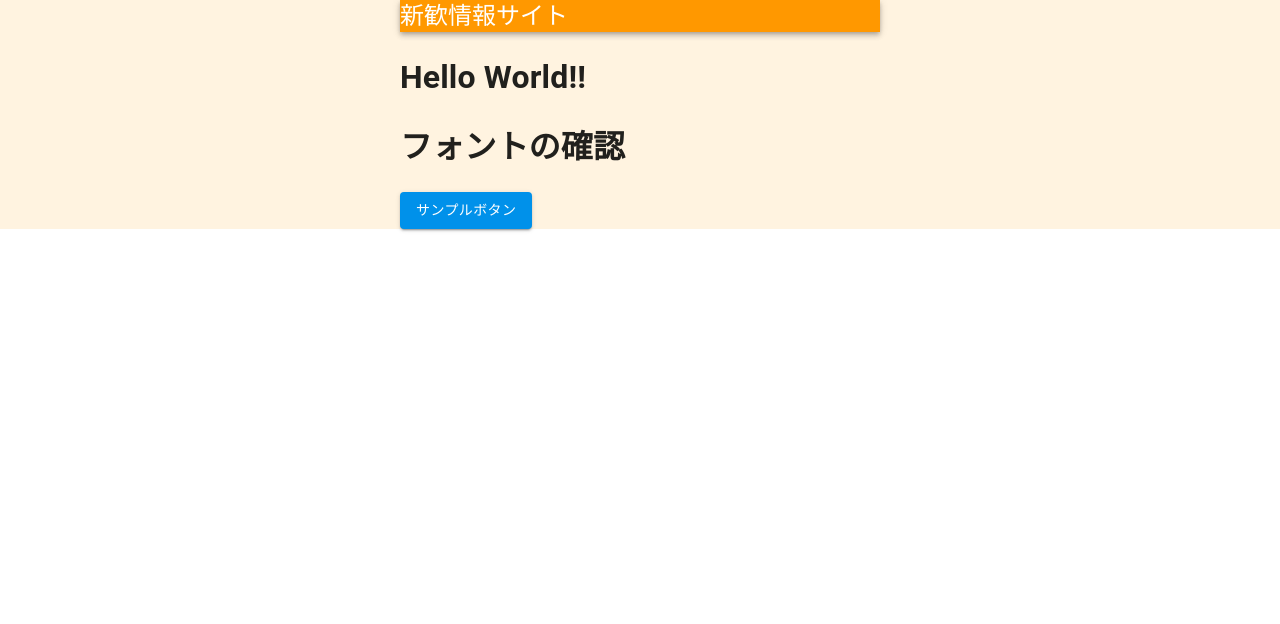
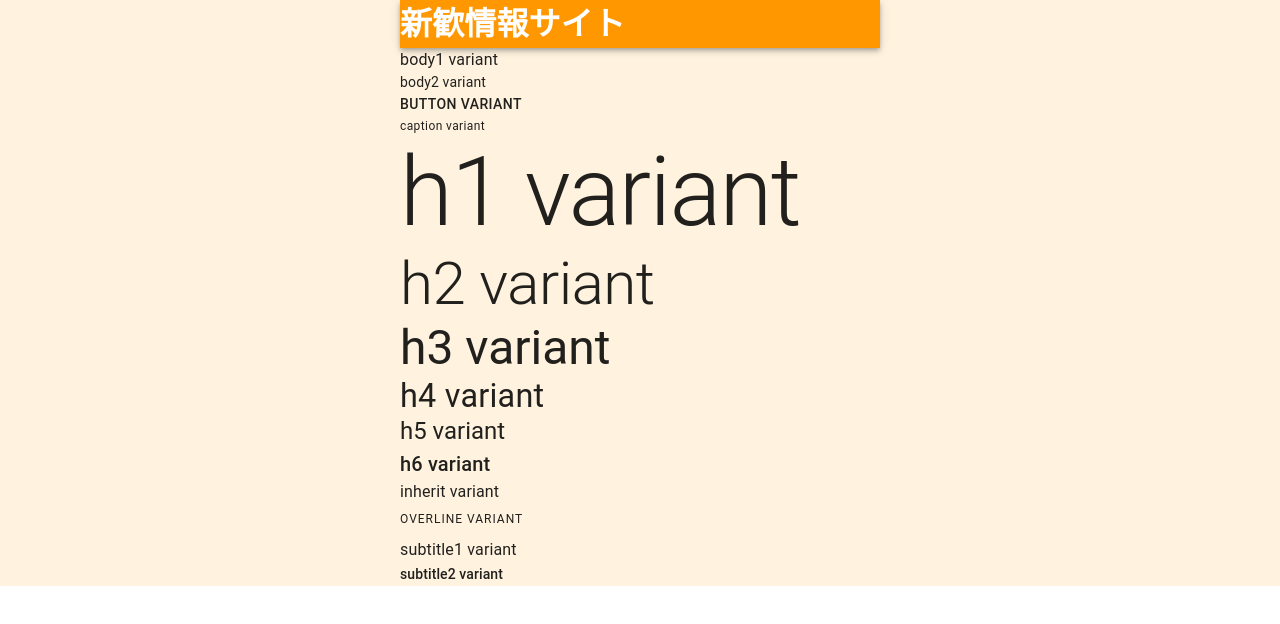
Before and after one commit to hotter6163/welcul, a Next.js app: page / in a window 1280 px wide. Shown: the top 624 px of the page. Built offline with nearby package versions, Linux system fonts and the light colour scheme.

Commit message:
Typographyを変更
レスポンシブなデザインに対応
headerTitleプロパティを設定＋Header内で使用

```diff
--- a/src/components/layouts/Header.tsx
+++ b/src/components/layouts/Header.tsx
@@ -1,4 +1,5 @@
 import type { VFC } from 'react'
+import Link from 'next/link'
 import {
   AppBar,
   Typography
@@ -10,15 +11,23 @@ declare module '@mui/material/AppBar' {
   }
 }
 
+declare module '@mui/material/Typography' {
+  interface TypographyPropsVariantOverrides {
+    headerTitle: true;
+  }
+}
+
 export const Header: VFC = () => {
   return (
     <AppBar position="static" color="main">
-      <Typography
-        variant="h5"
-        component="p"
-      >
-        新歓情報サイト
-      </Typography>
+      <Link href="/">
+        <Typography
+          variant="headerTitle"
+          component="a"
+        >
+          新歓情報サイト
+        </Typography>
+      </Link>
     </AppBar>
   )
 }
--- a/src/pages/_app.tsx
+++ b/src/pages/_app.tsx
@@ -14,6 +14,7 @@ function App({ Component, pageProps }: AppProps) {
     <>
       <CssBaseline />
       <Head>
+        <meta name="viewport" content="initial-scale=1, width=device-width" />
         <title>新歓情報サイト</title>
       </Head>
       <CustomThemeProvider>
--- a/src/pages/index.tsx
+++ b/src/pages/index.tsx
@@ -1,21 +1,24 @@
 import type { NextPage } from 'next'
-import { Button } from '@mui/material'
-
-declare module '@mui/material/Button' {
-  interface ButtonPropsColorOverrides {
-    accent: true
-  }
-}
+import { Typography } from '@mui/material'
 
 const Page: NextPage = () => {
   return (
-    <>
-      <h1>Hello World!!</h1>
-      <h1>フォントの確認</h1>
-      <Button color="accent" variant="contained">
-        サンプルボタン
-      </Button>
-    </>
+    <main>
+      <Typography variant="body1">body1 variant</Typography>
+      <Typography variant="body2">body2 variant</Typography>
+      <Typography variant="button" display="block">button variant</Typography>
+      <Typography variant="caption" display="block">caption variant</Typography>
+      <Typography variant="h1">h1 variant</Typography>
+      <Typography variant="h2">h2 variant</Typography>
+      <Typography variant="h3">h3 variant</Typography>
+      <Typography variant="h4">h4 variant</Typography>
+      <Typography variant="h5">h5 variant</Typography>
+      <Typography variant="h6">h6 variant</Typography>
+      <Typography variant="inherit">inherit variant</Typography>
+      <Typography variant="overline">overline variant</Typography>
+      <Typography variant="subtitle1">subtitle1 variant</Typography>
+      <Typography variant="subtitle2">subtitle2 variant</Typography>
+    </main>
   )
 }
 
--- a/src/theme/CustomThemeProvider.tsx
+++ b/src/theme/CustomThemeProvider.tsx
@@ -1,9 +1,10 @@
 import type { ReactNode, VFC } from 'react'
 
-import { createTheme, ThemeProvider } from '@mui/material/styles'
+import { createTheme, responsiveFontSizes, ThemeProvider } from '@mui/material/styles'
 import { orange, lightBlue } from '@mui/material/colors'
 
 declare module '@mui/material/styles' {
+  // Palette
   interface Palette {
     main: Palette['primary']
     base: Palette['primary']
@@ -13,6 +14,14 @@ declare module '@mui/material/styles' {
     main?: PaletteOptions['primary']
     base?: PaletteOptions['primary']
     accent?: PaletteOptions['primary']
+  }
+
+  // Typography
+  interface TypographyVariants {
+    headerTitle: React.CSSProperties;
+  }
+  interface TypographyVariantsOptions {
+    headerTitle?: React.CSSProperties;
   }
 }
 
@@ -33,6 +42,12 @@ let theme = createTheme({
       main: lightBlue['A700'],
       contrastText: '#fff',
     }
+  },
+  typography: {
+    headerTitle: {
+      fontSize: '2rem',
+      fontWeight: 'bolder',
+    }
   }
 })
 
@@ -44,6 +59,8 @@ theme = createTheme(theme, {
   }
 })
 
+theme = responsiveFontSizes(theme);
+
 export const CustomThemeProvider: VFC<CustomThemeProps> = ({ children }) => {
   return (
     <ThemeProvider theme={theme}>
```
